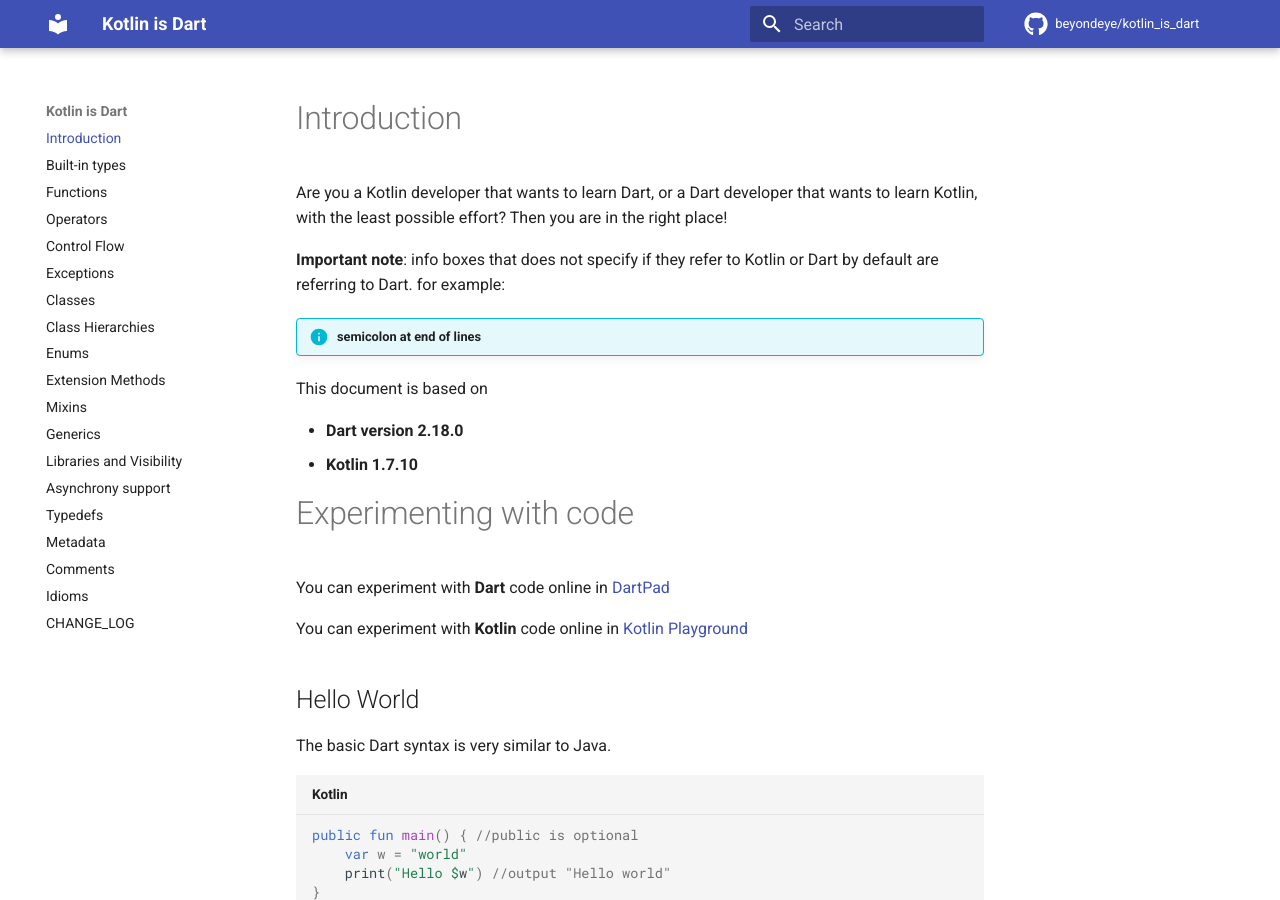
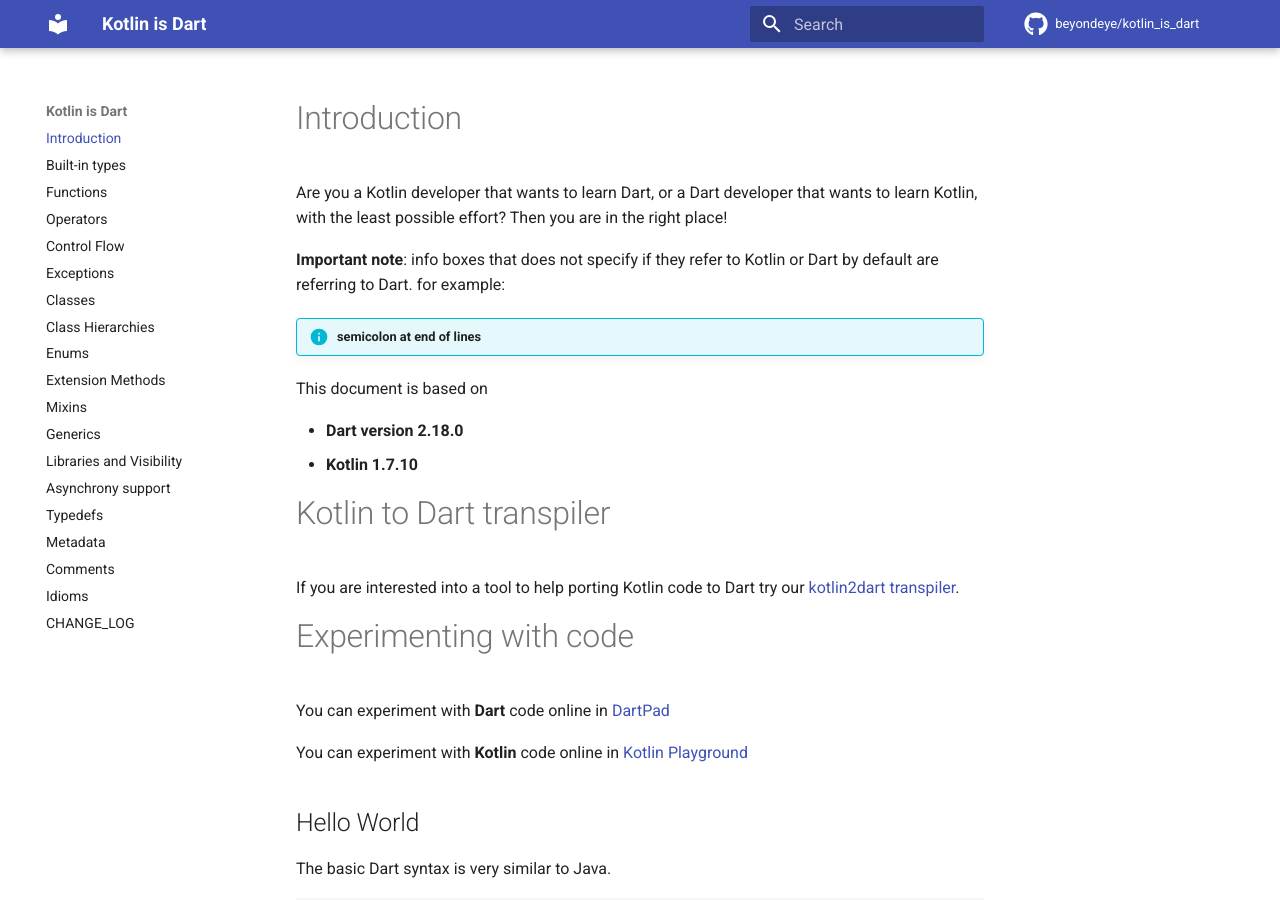
Before and after one commit to beyondeye/kotlin_is_dart, an MkDocs documentation site: the page built from docs/index.md, in a window 1280 px wide and 900 px high. Built offline with MkDocs 1.6.1 and Material for MkDocs 9.7.7, drawn with Linux system fonts in a browser that asks for light colours; comment, search, counter and statistics services are not loaded.

Commit message:
added link to kotlin2dart

```diff
--- a/docs/index.md
+++ b/docs/index.md
@@ -8,6 +8,10 @@
 
 - **Dart version 2.18.0**
 - **Kotlin 1.7.10**
+
+# Kotlin to Dart transpiler
+If you are interested into a tool to help porting Kotlin code to Dart try our [kotlin2dart transpiler](https://github.com/beyondeye/kotlin2dart).
+
 
 # Experimenting with code
 You can experiment with **Dart** code online in [DartPad](https://dartpad.dev/?)
```
